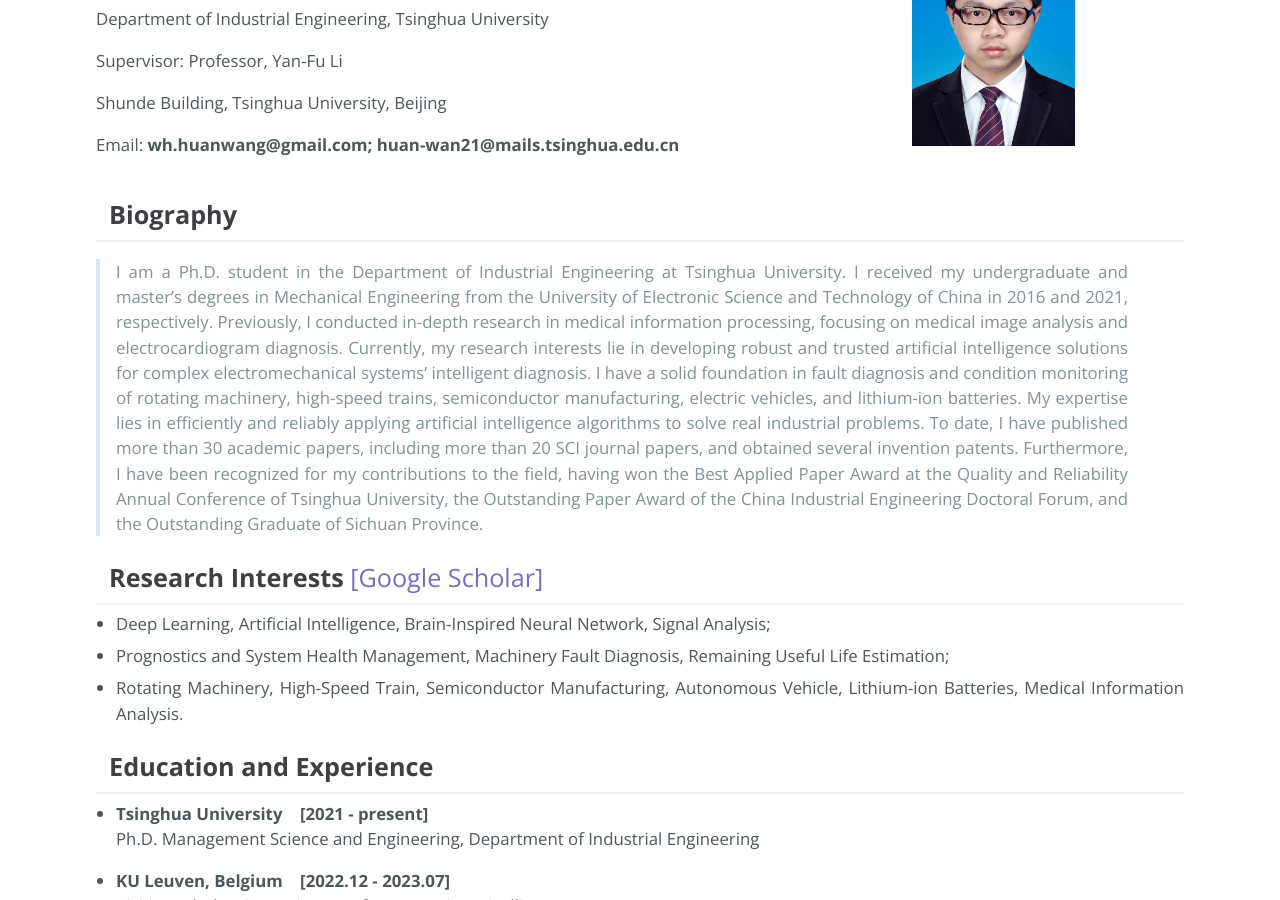
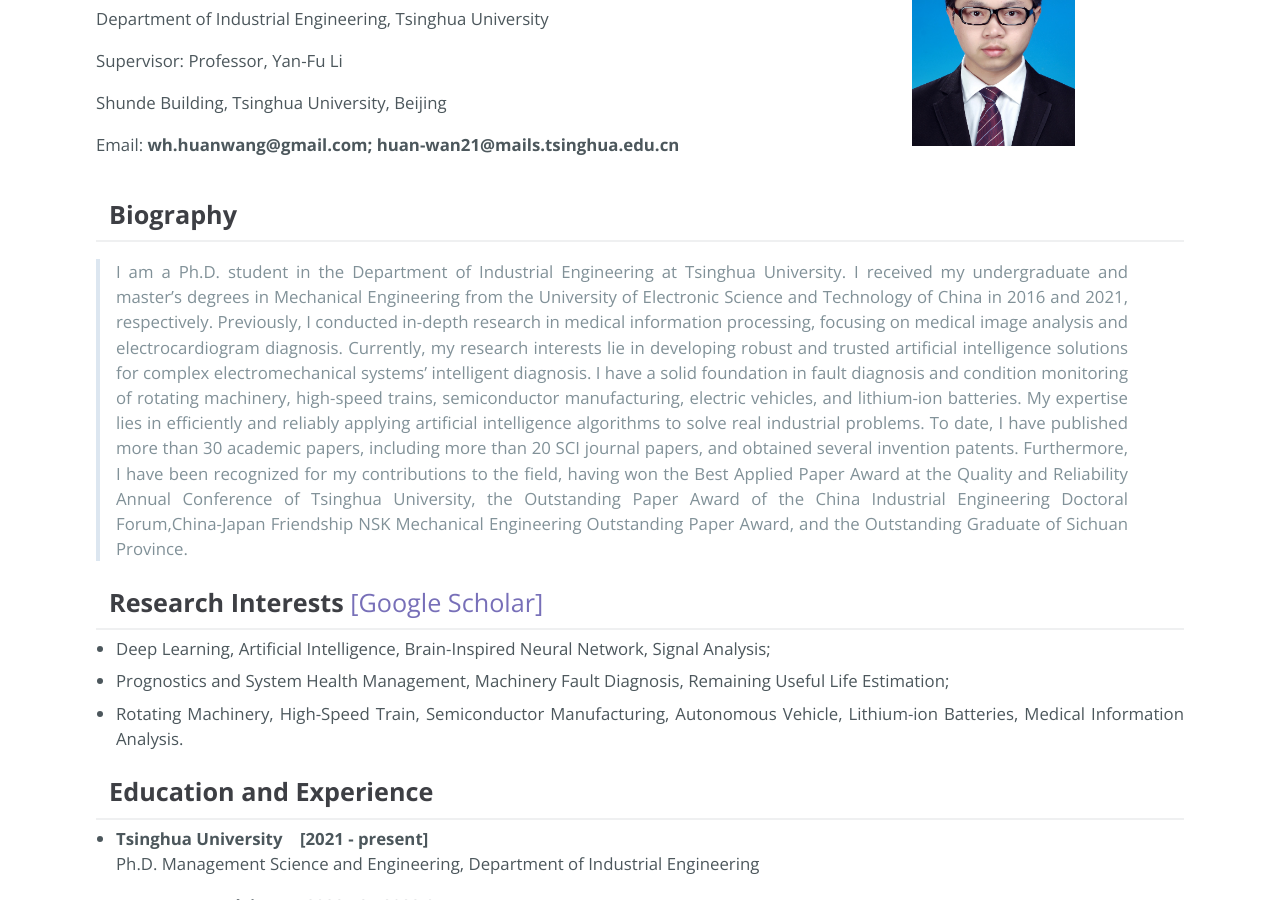
Before and after one commit to WH-HuanWang/WH-HuanWang.github.io, a Jekyll site: the page built from index.md, in a window 1280 px wide and 900 px high, scrolled down 380 px. Built offline with Jekyll 4.4.1, drawn with Linux system fonts in a browser that asks for light colours.

Commit message:
Update index.md

```diff
--- a/index.md
+++ b/index.md
@@ -23,7 +23,7 @@ description: I focus on developing robust and trusted artificial intelligence al
 ## &nbsp; <b>Biography</b>
 * * *
 > I am a Ph.D. student in the Department of Industrial Engineering at Tsinghua University. I received my undergraduate and master's degrees in Mechanical Engineering from the University of Electronic Science and Technology of China in 2016 and 2021, respectively. Previously, I conducted in-depth research in medical information processing, focusing on medical image analysis and electrocardiogram diagnosis. Currently, my research interests lie in developing robust and trusted artificial intelligence solutions for complex electromechanical systems' intelligent diagnosis. I have a solid foundation in fault diagnosis and condition monitoring of rotating machinery, high-speed trains, semiconductor manufacturing, electric vehicles, and lithium-ion batteries. My expertise lies in efficiently and reliably applying artificial intelligence algorithms to solve real industrial problems.
-To date, I have published more than 30 academic papers, including more than 20 SCI journal papers, and obtained several invention patents. Furthermore, I have been recognized for my contributions to the field, having won the Best Applied Paper Award at the Quality and Reliability Annual Conference of Tsinghua University, the Outstanding Paper Award of the China Industrial Engineering Doctoral Forum, and the Outstanding Graduate of Sichuan Province.
+To date, I have published more than 30 academic papers, including more than 20 SCI journal papers, and obtained several invention patents. Furthermore, I have been recognized for my contributions to the field, having won the Best Applied Paper Award at the Quality and Reliability Annual Conference of Tsinghua University, the Outstanding Paper Award of the China Industrial Engineering Doctoral Forum,China-Japan Friendship NSK Mechanical Engineering Outstanding Paper Award, and the Outstanding Graduate of Sichuan Province.
 
 
 ## &nbsp; <b>Research Interests</b> [[Google Scholar]](https://scholar.google.com.hk/citations?user=Um0g-XMAAAAJ&hl=zh-CN&authuser=1)
```
